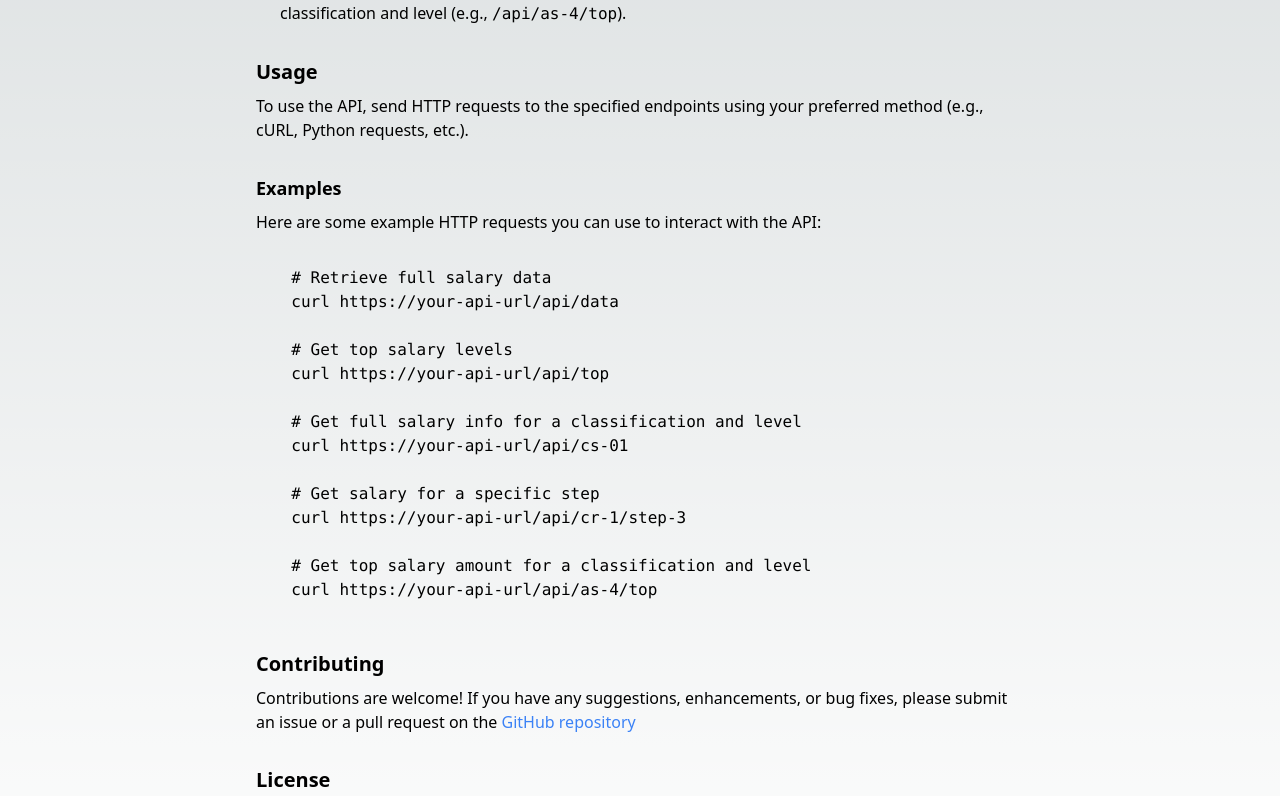
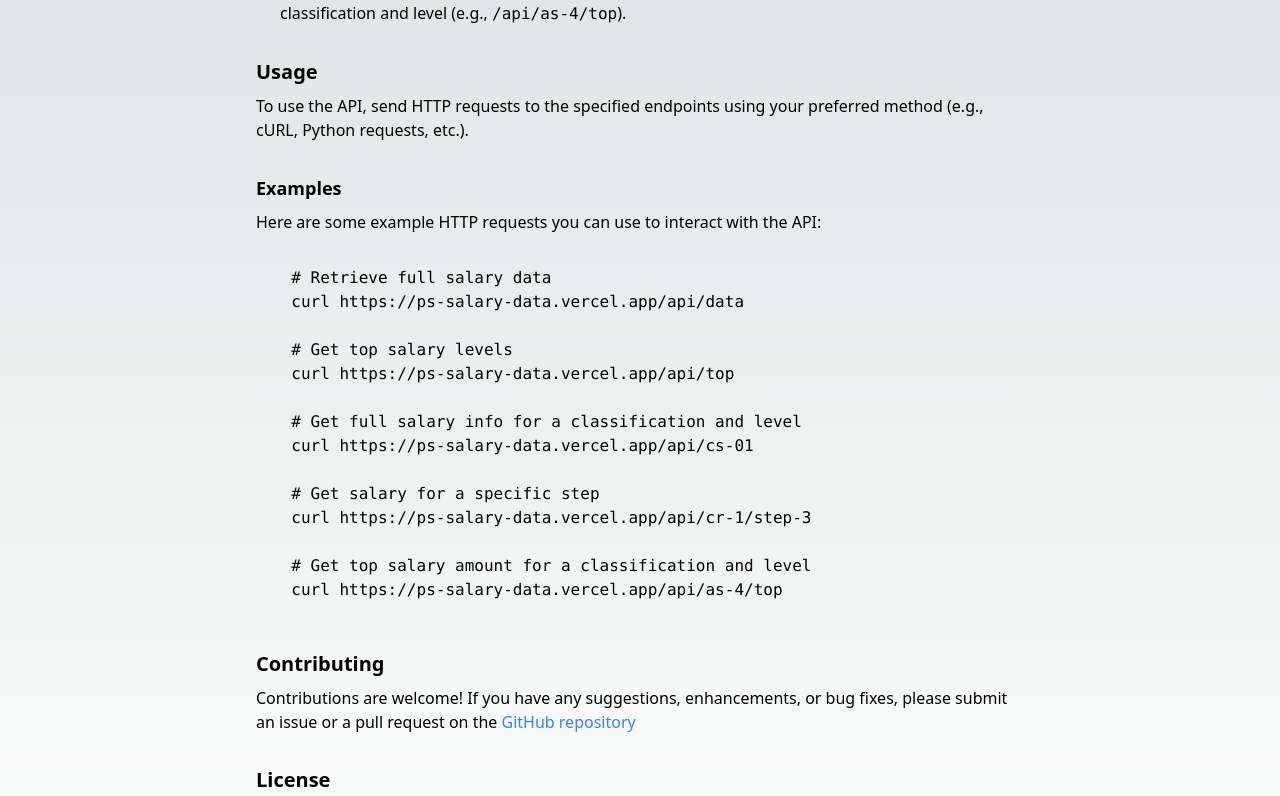
Before and after one commit to dougkeefe/ps-salary-data, a Next.js app: page / in a window 1280 px wide. Shown: the part 390-1186 px from the top of the page. Built offline with nearby package versions, Linux system fonts and the light colour scheme.

Commit message:
Updated Examples to deployed app (not hyperlinked)

```diff
--- a/pages/index.tsx
+++ b/pages/index.tsx
@@ -60,19 +60,19 @@ export default function Home() {
             <pre>
               <code>
 {`  # Retrieve full salary data
-  curl https://your-api-url/api/data
+  curl https://ps-salary-data.vercel.app/api/data
 
   # Get top salary levels
-  curl https://your-api-url/api/top
+  curl https://ps-salary-data.vercel.app/api/top
 
   # Get full salary info for a classification and level
-  curl https://your-api-url/api/cs-01
+  curl https://ps-salary-data.vercel.app/api/cs-01
 
   # Get salary for a specific step
-  curl https://your-api-url/api/cr-1/step-3
+  curl https://ps-salary-data.vercel.app/api/cr-1/step-3
 
   # Get top salary amount for a classification and level
-  curl https://your-api-url/api/as-4/top
+  curl https://ps-salary-data.vercel.app/api/as-4/top
 `}
               </code>
             </pre>
```
